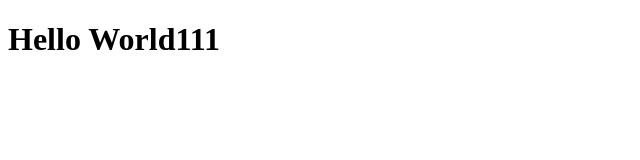
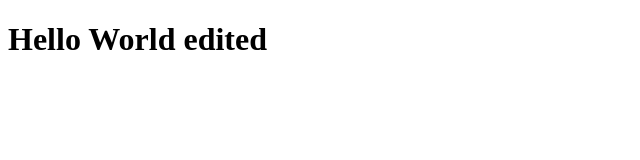
Before and after one commit to optolexia/AssessmentDataViewer, a plain HTML site: page index.html in a window 1280 px wide. Shown: the whole page, without its empty margins (0-640 px from the left). Drawn offline with Linux system fonts and the light colour scheme.

Commit message:
Updated index.html

```diff
--- a/index.html
+++ b/index.html
@@ -5,6 +5,6 @@
   <title>My Page</title>
 </head>
 <body>
-  <h1>Hello World111</h1>
+  <h1>Hello World edited</h1>
 </body>
 </html>
```
